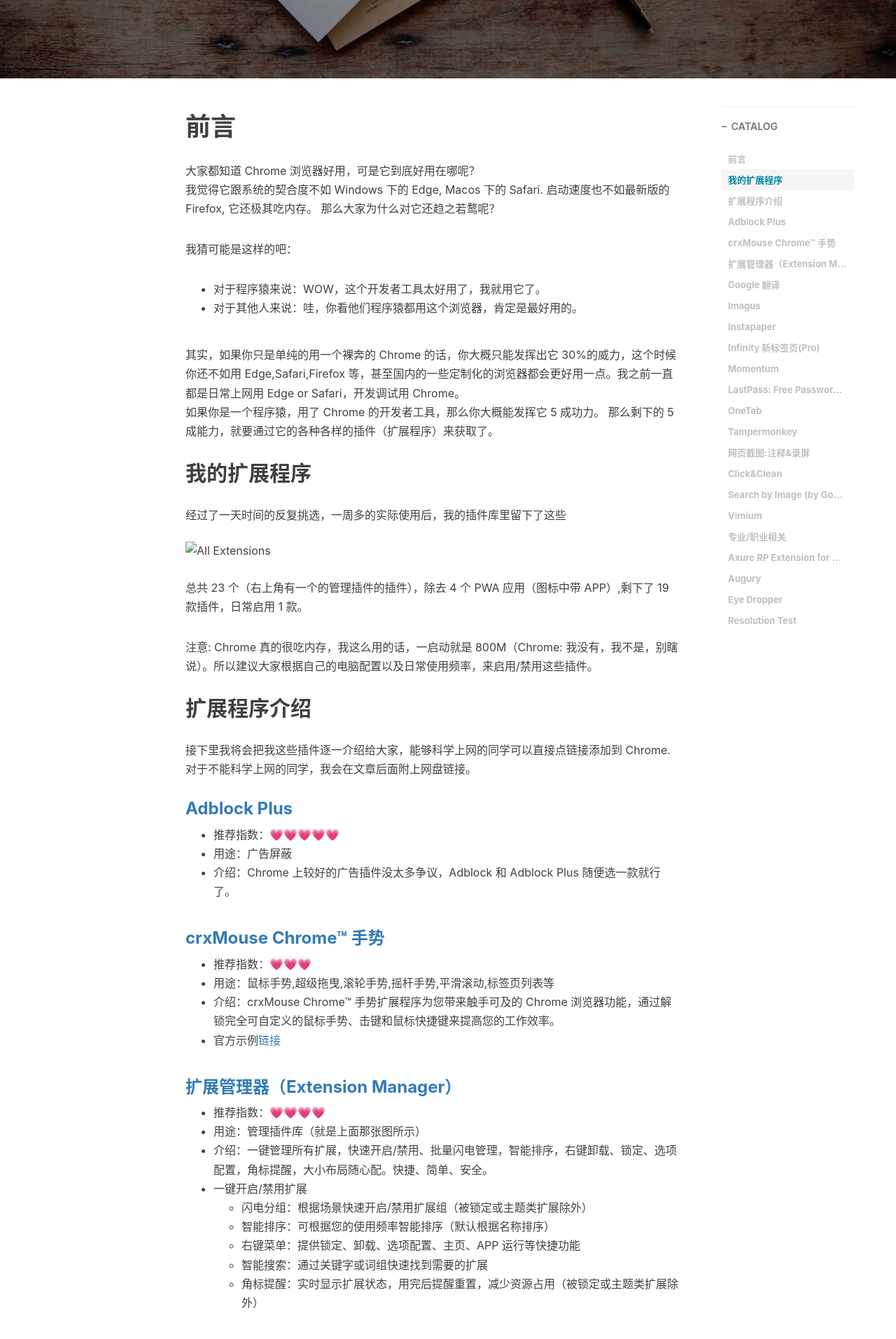
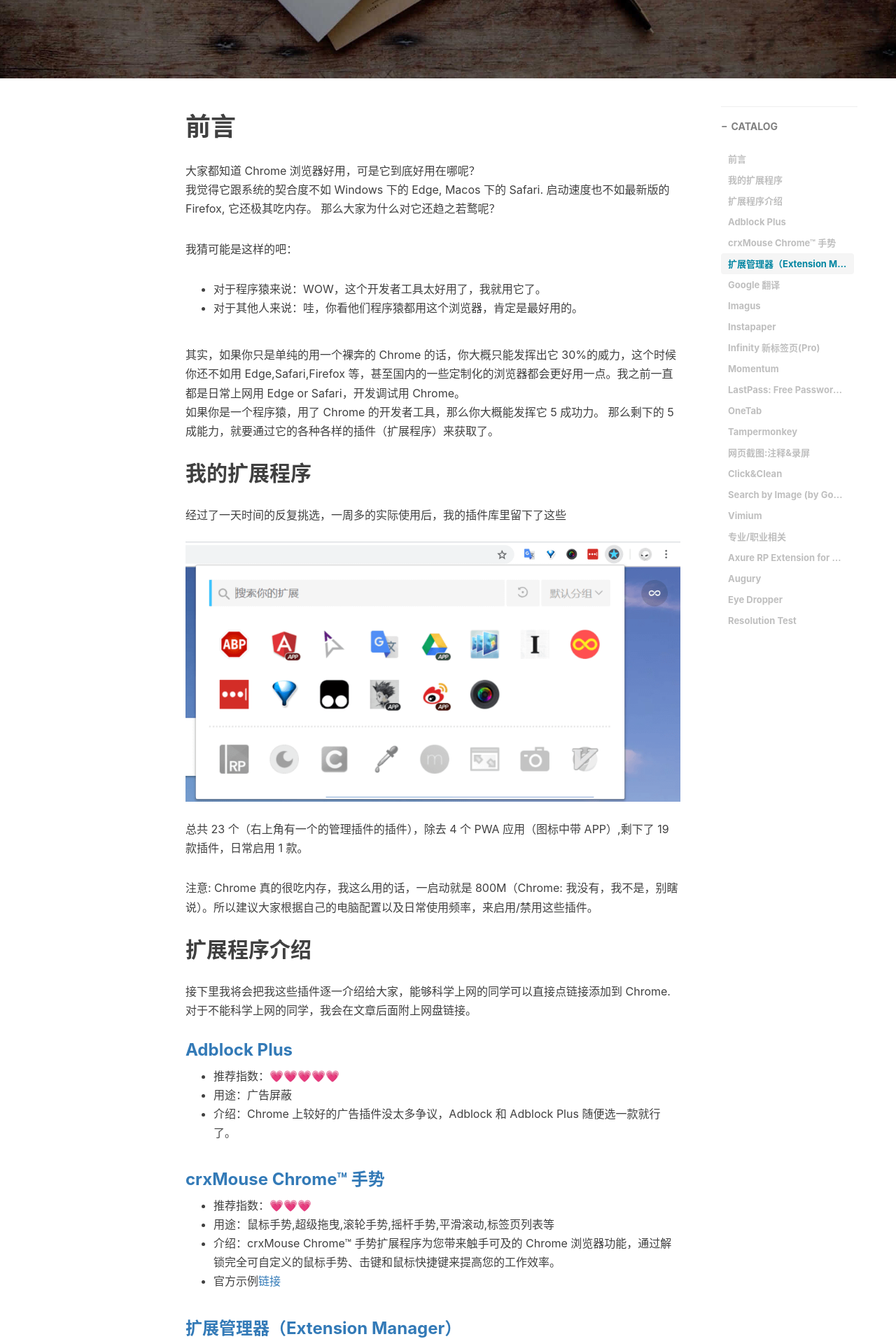
Before and after one commit to xht19980305/xht19980305.github.io, a Jekyll site: the page built from _posts/2018-09-23-Chrome扩展程序分享和推荐.md, in a window 1280 px wide. Shown: the part 453-2367 px from the top of the page at 70% size. Built offline with Jekyll 4.4.1, drawn with Linux system fonts in a browser that asks for light colours; nearby versions of some CDN libraries; comment, search, counter and statistics services are not loaded.

Commit message:
save code

```diff
--- a/_posts/2018-09-23-Chrome扩展程序分享和推荐.md
+++ b/_posts/2018-09-23-Chrome扩展程序分享和推荐.md
@@ -31,7 +31,7 @@ tags:
 ## 我的扩展程序
 
 经过了一天时间的反复挑选，一周多的实际使用后，我的插件库里留下了这些
-![All Extensions](../img/chrome-extensions/extensions.png)
+![All Extensions](/img/chrome-extensions/extensions.png)
 总共 23 个（右上角有一个的管理插件的插件），除去 4 个 PWA 应用（图标中带 APP）,剩下了 19 款插件，日常启用 1 款。
 
 注意: Chrome 真的很吃内存，我这么用的话，一启动就是 800M（Chrome: 我没有，我不是，别瞎说）。所以建议大家根据自己的电脑配置以及日常使用频率，来启用/禁用这些插件。
@@ -76,7 +76,7 @@ tags:
 - 用途：鼠标悬停预览图片
 - 介绍：鼠标指针悬停在链接或缩略图上时直接在当前页面的弹出视图上显示这些图片、HTML5 视频/音频和内容专辑。对于经常浏览多图片的网站的人来说是神器，从此看图不用一张张点开了，鼠标指上去就行。它额外还提供了很多自主化的功能设置。
 
-![Imagus](../img/chrome-extensions/imagus.png)
+![Imagus](/img/chrome-extensions/imagus.png)
 
 ### [Instapaper](https://chrome.google.com/webstore/detail/instapaper/ldjkgaaoikpmhmkelcgkgacicjfbofhh){:target="\_blank"}
 
@@ -91,7 +91,7 @@ tags:
 - 介绍：Infinity 新标签页是一款基于 html5 的扩展程序，它将开启你的 Chrome 新标签页和火狐新标签页高度自定义时代。一步添加常用网站到新标签页并以图标展示，可定制的搜索引擎，精选高清壁纸，还有天气、笔记、书签、待办事项、历史记录、Gmail 提醒等小挂件帮助提高生产力。
 - 备注：Pro 暂时是免费的，但是后面可能会收费，有相应的永久免费版 [Infinity](https://chrome.google.com/webstore/detail/infinity-new-tabproductiv/dbfmnekepjoapopniengjbcpnbljalfg){:target="\_blank"} 功能上会阉割一些
 
-![Infinity](../img/chrome-extensions/infinity.png)
+![Infinity](/img/chrome-extensions/infinity.png)
 
 ### [Momentum](https://chrome.google.com/webstore/detail/momentum/laookkfknpbbblfpciffpaejjkokdgca){:target="\_blank"}
 
@@ -99,7 +99,7 @@ tags:
 - 用途：新标签页
 - 介绍：如果你觉得上面的 Infinity 太过臃肿，你只是想要一个漂亮的标签页的话，那么推荐你用这个。更加简约，图片质量也更高。
 
-![Momentum](../img/chrome-extensions/momentum.png)
+![Momentum](/img/chrome-extensions/momentum.png)
 
 ### [LastPass: Free Password Manager](https://chrome.google.com/webstore/detail/lastpass-free-password-ma/hdokiejnpimakedhajhdlcegeplioahd){:target="\_blank"}
 
@@ -109,7 +109,7 @@ tags:
 - 备注 1：关于使用 LastPass 还是 1Password 知乎上有个[1Password 和 LastPass 该选哪个？](https://www.zhihu.com/question/38273008){:target="\_blank"}，可以参考一下，出于钱包的考虑，我选择了 LastPass，Free！Free！Free！
 - 备注 2：目前 Chrome 自身的密码管理也越来越强大了，尤其是最新的版本里添加了密码生成器。 emmmm,等等，我们在墙内，还是算了吧，万一哪天不能科学上网了就 GG 了。
 
-![Momentum](../img/chrome-extensions/lastpass.png)
+![Momentum](/img/chrome-extensions/lastpass.png)
 
 ### [OneTab](https://chrome.google.com/webstore/detail/onetab/chphlpgkkbolifaimnlloiipkdnihall){:target="\_blank"}
 
@@ -117,7 +117,7 @@ tags:
 - 用途：合并标签页
 - 介绍：当您发现自己有太多的标签页时，单击 OneTab 图标，将所有标签页转换成一个列表。当您需要再次访问这些标签页时，可以单独或全部恢复它们。当您的标签页位于 OneTab 列表时，您将节省高达 95％的内存，因为你将减少 Google Chrome 浏览器中打开的标签页的数量。
 
-![Momentum](../img/chrome-extensions/onetab.png)
+![Momentum](/img/chrome-extensions/onetab.png)
 
 ### [Tampermonkey](https://chrome.google.com/webstore/detail/tampermonkey/dhdgffkkebhmkfjojejmpbldmpobfkfo){:target="\_blank"}
 
@@ -140,7 +140,7 @@ tags:
 - 用途：截图 录屏
 - 介绍：录屏，捕获整个页面或任何部分，矩形，圆形，箭头，线条和文字，模糊敏感信息，一键上传分享注释。支持 PNG 和链接
 
-![Momentum](../img/chrome-extensions/awesome-screenshot-screen.png)
+![Momentum](/img/chrome-extensions/awesome-screenshot-screen.png)
 
 ### [Click&Clean](https://chrome.google.com/webstore/detail/clickclean/ghgabhipcejejjmhhchfonmamedcbeod){:target="\_blank"}
 
@@ -148,7 +148,7 @@ tags:
 - 用途：浏览器清理及尝试系统程序入口
 - 介绍：功能很强大很多，但是我觉得有点过于多了，我只想要一个能够快速清理浏览器的插件，找了几个都不是很好用，将就着用这个了。
 
-![Click1](../img/chrome-extensions/click1.png)![Click2](../img/chrome-extensions/click2.png)![Click3](../img/chrome-extensions/click3.png)
+![Click1](/img/chrome-extensions/click1.png)![Click2](/img/chrome-extensions/click2.png)![Click3](/img/chrome-extensions/click3.png)
 
 ### [Search by Image (by Google)](https://chrome.google.com/webstore/detail/search-by-image-by-google/dajedkncpodkggklbegccjpmnglmnflm){:target="\_blank"}
 
```
Also changed, not shown: _posts/2018-09-14-rxjs-share.md (+2 -2 lines).
